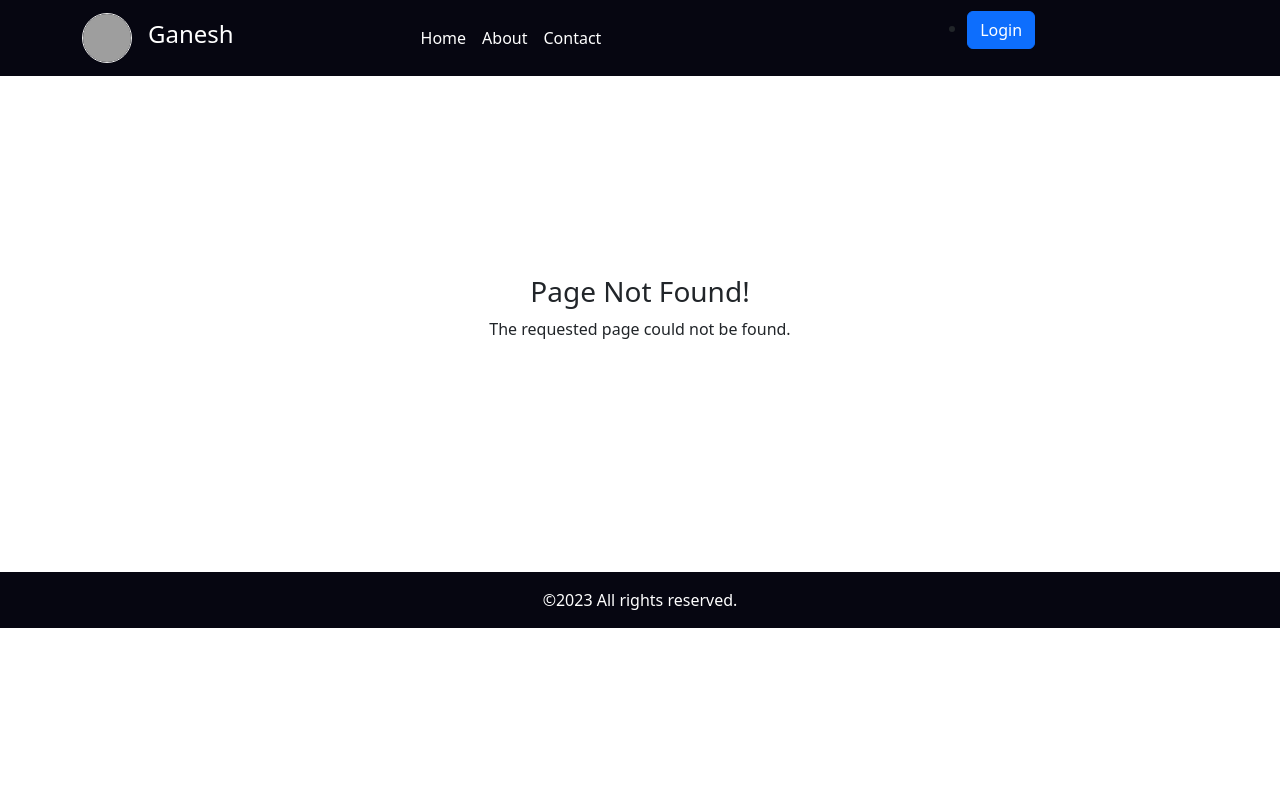
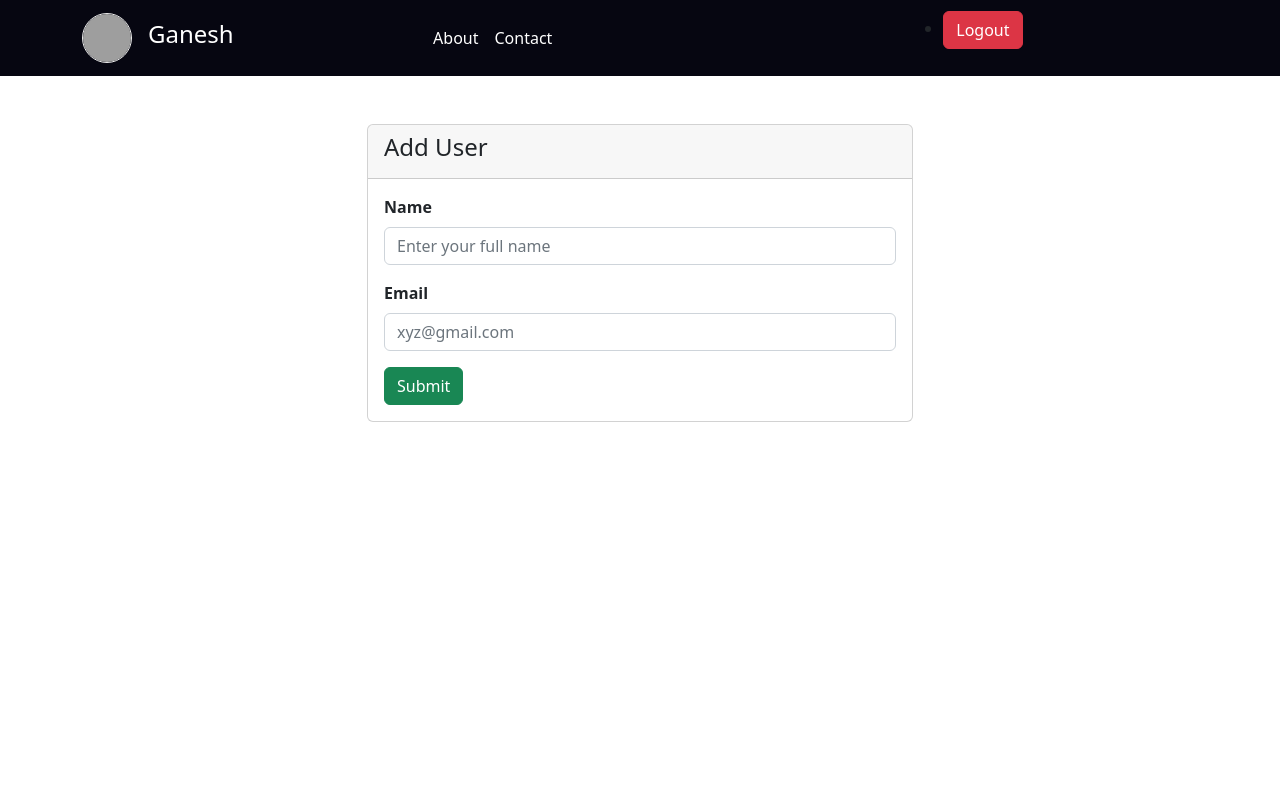
Before and after one commit to ganeshnewpen/mission-react, a React (Create React App) app: page /admin in a window 1280 px wide. Before the commit this address had no page. Shown: the top 800 px of the page. Built offline with nearby package versions, Linux system fonts and the light colour scheme; sample sign-in values are in the browser's storage; grey boxes are pictures that could not be loaded.

Commit message:
learned auth token andoptimized component convention

```diff
--- a/json-server/db.json
+++ b/json-server/db.json
@@ -2,13 +2,13 @@
   "users": [
     {
       "id": 1,
-      "name": "Amir Campbell",
-      "email": "notazafil@mailinator.com"
-    },
-    {
-      "id": 2,
-      "name": "Kasimir Douglas",
-      "email": "caki@mailinator.com"
+      "name": "Callum Koch",
+      "email": "vyge@mailinator.com"
     }
-  ]
+  ],
+  "auth": {
+    "username": "admin",
+    "password": "admin",
+    "token": "ABC3978"
+  }
 }
--- a/public/index.html
+++ b/public/index.html
@@ -16,6 +16,7 @@
   </head>
   <body>
     <noscript>You need to enable JavaScript to run this app.</noscript>
-    <div id="root"></div>
+    <div id="ganesh_root"></div>
+    <script src="https://cdn.jsdelivr.net/npm/bootstrap@5.2.3/dist/js/bootstrap.bundle.min.js"></script>
   </body>
 </html>
--- a/src/App.js
+++ b/src/App.js
@@ -1,15 +1,12 @@
 import React, { useState } from 'react';
 import { BrowserRouter as Router, Routes, Route } from 'react-router-dom';
 import Navbar from './components/navbar';
-import Card from './components/card';
-import UseStateComponents from './components/usestates';
-import Landing from './components/landing';
+import Home from './pages/home';
 import Footer from './components/footer';
 import AboutPage from './pages/about.jsx';
 import Login from './pages/login.jsx';
-import UserList from './pages/userlist';
-import InsertForm from './pages/insertform';
 import NotFound from './pages/404.jsx';
+import AddUser from './admin/addUser';
 
 const App = () => {
   const [isLoggedIn, setLoggedIn] = useState(false);
@@ -18,13 +15,10 @@ const App = () => {
     <Router>
       <Navbar />
       <Routes>
-        <Route path="/" element={<HomePage isLoggedIn={isLoggedIn} />} />
+        <Route path="/" element={<Home />} />
         <Route path="/about" element={<AboutPage />} />
-        <Route path="/users" element={<UserList />} />
-        <Route
-          path="/login"
-          element={<Login setLoggedIn={setLoggedIn} />}
-        />
+        <Route path="/admin" element={<AddUser isLoggedIn={isLoggedIn} />} />
+        <Route path="/login" element={<Login setLoggedIn={setLoggedIn} />} />
         <Route path="*" element={<NotFound />} />
       </Routes>
       <Footer />
@@ -32,24 +26,4 @@ const App = () => {
   );
 };
 
-const HomePage = ({ isLoggedIn }) => {
-  return (
-    <div>
-      <Landing />
-      <Card />
-      <UseStateComponents />
-      <div className="container">
-        <div className="row">
-          <div className="col-lg-6">
-            <UserList />
-          </div>
-          <div className="col-lg-6">
-            {isLoggedIn ? <InsertForm /> : null}
-          </div>
-        </div>
-      </div>
-    </div>
-  );
-};
-
 export default App;
--- /dev/null
+++ b/src/admin/addUser.jsx
@@ -0,0 +1,132 @@
+import React, { useState, useEffect } from 'react';
+import { useNavigate } from 'react-router-dom';
+import axios from 'axios';
+import { Form, Button, Alert } from 'react-bootstrap';
+import { useForm } from 'react-hook-form';
+
+const AddUser = () => {
+  const navigate = useNavigate();
+  useEffect(() => {
+    const token = localStorage.getItem('token');
+    if (!token) {
+      navigate('/login');
+    }
+  }, [navigate]);
+
+  const {
+    register,
+    handleSubmit,
+    formState: { errors },
+    reset
+  } = useForm();
+
+  const [successMessage, setSuccessMessage] = useState('');
+  const [errorMessage, setErrorMessage] = useState('');
+  const [isSubmitting, setIsSubmitting] = useState(false);
+  const [showSubmittingMessage, setShowSubmittingMessage] = useState(false);
+
+  useEffect(() => {
+    let timeoutId;
+    if (isSubmitting) {
+      setShowSubmittingMessage(true);
+      timeoutId = setTimeout(() => {
+        setShowSubmittingMessage(false);
+        setIsSubmitting(false);
+      }, 1000);
+    }
+    return () => {
+      clearTimeout(timeoutId);
+    };
+  }, [isSubmitting]);
+
+  const onSubmit = (data, event) => {
+    event.preventDefault();
+
+    setIsSubmitting(true);
+    setErrorMessage('');
+    axios
+      .get('http://localhost:3001/users?email=' + data.email)
+      .then((response) => {
+        if (response.data.length > 0) {
+          setErrorMessage('Email already exists!');
+          setIsSubmitting(false);
+        } else {
+          axios
+            .post('http://localhost:3001/users', data)
+            .then((response) => {
+              reset();
+              setSuccessMessage('User added successfully');
+              setTimeout(() => {
+                setSuccessMessage('');
+              }, 2000);
+            })
+            .catch(handleError);
+        }
+      })
+      .catch(handleError);
+  };
+
+  const handleError = (error) => {
+    console.error('Error:', error);
+    setErrorMessage('An error occurred. Please try again later.');
+    setIsSubmitting(false);
+  };
+
+  const name = (value) => {
+    if (/\d/.test(value)) {
+      return 'Name should not contain numbers';
+    }
+    return true;
+  };
+
+  return (
+    <div className="container min-vh-100 my-5">
+      <div className="row justify-content-center">
+        <div className="col-lg-6">
+          <div className="card">
+            <div className="card-header">
+              <h4>Add User</h4>
+            </div>
+            <div className="card-body">
+              {errorMessage && <Alert variant="danger">{errorMessage}</Alert>}
+              <Form onSubmit={handleSubmit(onSubmit)} autoComplete="off" className="form-ui">
+                {successMessage && <Alert variant="success">{successMessage}</Alert>}
+
+                <Form.Group controlId="name" className="mb-3">
+                  <Form.Label>Name</Form.Label>
+                  <Form.Control
+                    type="text"
+                    placeholder="Enter your full name"
+                    {...register('name', {
+                      required: true,
+                      validate: name
+                    })}
+                  />
+                  {errors.name && <Form.Text className="text-danger">{errors.name.message}</Form.Text>}
+                </Form.Group>
+
+                <Form.Group controlId="email">
+                  <Form.Label>Email</Form.Label>
+                  <Form.Control
+                    type="email"
+                    placeholder="xyz@gmail.com"
+                    {...register('email', {
+                      required: true
+                    })}
+                  />
+                  {errors.email && <Form.Text className="text-danger">{errors.email.message}</Form.Text>}
+                </Form.Group>
+
+                <Button className="btn btn-success mt-3" type="submit">
+                  {showSubmittingMessage && !errorMessage ? 'Submitting...' : 'Submit'}
+                </Button>
+              </Form>
+            </div>
+          </div>
+        </div>
+      </div>
+    </div>
+  );
+};
+
+export default AddUser;
--- a/src/components/navbar.jsx
+++ b/src/components/navbar.jsx
@@ -1,5 +1,5 @@
-import React from 'react';
-import { Link } from 'react-router-dom';
+import React, { useState, useEffect } from 'react';
+import { Link, useNavigate } from 'react-router-dom';
 
 const MyLogo = ({ name, imageUrl }) => {
   return (
@@ -9,10 +9,28 @@ const MyLogo = ({ name, imageUrl }) => {
   );
 };
 
+
 const Navbar = () => {
   const myLogo = {
     name: 'Ganesh Neupane',
     imageUrl: 'https://blog.ganeshneupane.com.np/assets/img/gitavatar.jpg'
+  };
+
+  const [loggedIn, setLoggedIn] = useState(false);
+  const navigate = useNavigate();
+
+
+  useEffect(() => {
+    const token = localStorage.getItem('token');
+    if (token) {
+      setLoggedIn(true);
+    }
+  }, []);
+
+  const handleLogout = () => {
+    localStorage.removeItem('token');
+    setLoggedIn(false);
+    navigate('/login');
   };
 
   return (
@@ -39,28 +57,30 @@ const Navbar = () => {
               <div className="collapse navbar-collapse" id="navbarNav">
                 <ul className="navbar-nav mx-auto">
                   <li className="nav-item">
-                    <Link to="/" className="nav-link" activeClassName="active">
-                      Home
-                    </Link>
-                  </li>
-                  <li className="nav-item">
-                    <Link to="/about" className="nav-link" activeClassName="active">
+                    <Link to="/about" className="nav-link">
                       About
                     </Link>
                   </li>
                   <li className="nav-item">
-                    <Link to="/contact" className="nav-link" activeClassName="active">
+                    <Link to="/contact" className="nav-link">
                       Contact
                     </Link>
                   </li>
                 </ul>
-
                 <ul className="mx-auto">
-                <li className="nav-item">
-                    <Link to="/login" className="btn btn-primary">
-                      Login
-                    </Link>
-                  </li>
+                  {loggedIn ? (
+                    <li className="nav-item">
+                      <button className="btn btn-danger" onClick={handleLogout}>
+                        Logout
+                      </button>
+                    </li>
+                  ) : (
+                    <li className="nav-item">
+                      <Link to="/login" className="btn btn-primary">
+                        Login
+                      </Link>
+                    </li>
+                  )}
                 </ul>
               </div>
             </nav>
--- a/src/index.js
+++ b/src/index.js
@@ -11,7 +11,7 @@ ReactDOM.render(
   <React.StrictMode>
     <App />
   </React.StrictMode>,
-  document.getElementById('root')
+  document.getElementById('ganesh_root')
 );
 
 reportWebVitals();
--- a/src/pages/404.jsx
+++ b/src/pages/404.jsx
@@ -2,10 +2,13 @@ import React from 'react';
 
 const NotFound = () => {
     return (
-        <div class="min-vh-60 d-flex flex-column align-items-center justify-content-center">
-            <h3>Page Not Found!</h3>
-            <p>The requested page could not be found.</p>
-        </div>
+        <section className='min-vh-100'>
+            <div class="min-vh-60 d-flex flex-column align-items-center justify-content-center">
+                <h3>Page Not Found!</h3>
+                <p>The requested page could not be found.</p>
+            </div>
+        </section>
+
     );
 };
 
--- /dev/null
+++ b/src/pages/home.jsx
@@ -0,0 +1,33 @@
+import React from "react";
+
+import Landing from '../components/landing';
+
+import UseStateComponents from "../components/usestates";
+
+import UserList from "./userlist";
+
+import Card from '../components/card';
+
+
+const Home = () =>{
+    return(
+        <div>
+        <Landing />
+        <Card />
+        <UseStateComponents />
+        <div className="container">
+          <div className="row">
+            <div className="col-lg-6">
+              <UserList />
+            </div>
+            {/* <div className="col-lg-6">
+              {isLoggedIn ? <InsertForm /> : null}
+            </div> */}
+          </div>
+        </div>
+      </div>
+
+    );
+};
+
+export default Home;
--- a/src/pages/login.jsx
+++ b/src/pages/login.jsx
@@ -1,64 +1,71 @@
 import React, { useState } from 'react';
-import { useNavigate } from 'react-router-dom';
+import axios from 'axios';
+import { Form, Button, Alert } from 'react-bootstrap';
 
 const Login = ({ setLoggedIn }) => {
   const [email, setEmail] = useState('');
   const [password, setPassword] = useState('');
-  const navigate = useNavigate();
+  const [showAlert, setShowAlert] = useState(false);
 
-  const handleSubmit = (e) => {
+  const handleSubmit = async (e) => {
     e.preventDefault();
-    console.log('Email:', email);
-    console.log('Password:', password);
 
-    if (email === 'test@gmail.com' && password === 'test') {
-      setLoggedIn(true);
-      navigate('/');
-    } else {
+    try {
+      const response = await axios.get('http://localhost:3001/auth');
+      const { username, password: dbPassword, token } = response.data;
+
+      if (email === username && password === dbPassword) {
+        setLoggedIn(true);
+        localStorage.setItem('token', token); // Store the token in localStorage
+        window.location.href = '/admin';
+      } else {
+        setEmail('');
+        setPassword('');
+        setShowAlert(true);
+      }
+    } catch (error) {
+      console.error('Error:', error);
       setEmail('');
       setPassword('');
-      alert('Invalid credentials. Please try again.');
+      setShowAlert(true);
     }
   };
 
   return (
-    <section className="my-5 py-5">
+    <section className="my-5 min-vh-100">
       <div className="container">
         <div className="row justify-content-center">
           <div className="col-lg-6">
-            <form onSubmit={handleSubmit} className="bg-light rounded shadow p-4">
-              <div className="mb-3">
-                <label htmlFor="email" className="form-label">
-                  Email address
-                </label>
-                <input
-                  type="email"
-                  className="form-control"
-                  id="email"
+            <Form onSubmit={handleSubmit} className="bg-light rounded shadow p-4">
+              {showAlert && (
+                <Alert variant="danger">
+                  Invalid credentials. Please try again.
+                </Alert>
+              )}
+              <Form.Group controlId="email" className="mb-3">
+                <Form.Label className="fw-bold">Email address</Form.Label>
+                <Form.Control
+                  type="text"
                   placeholder="Enter your email"
                   value={email}
                   onChange={(e) => setEmail(e.target.value)}
                   required
                 />
-              </div>
-              <div className="mb-3">
-                <label htmlFor="password" className="form-label">
-                  Password
-                </label>
-                <input
+              </Form.Group>
+              <Form.Group controlId="password" className="mb-3">
+                <Form.Label className="fw-bold">Password</Form.Label>
+                <Form.Control
                   type="password"
-                  className="form-control"
-                  id="password"
                   placeholder="Enter your password"
                   value={password}
                   onChange={(e) => setPassword(e.target.value)}
                   required
                 />
-              </div>
-              <button type="submit" className="btn btn-primary">
+              </Form.Group>
+              <Button type="submit" variant="primary">
                 Login
-              </button>
-            </form>
+              </Button>
+            </Form>
           </div>
         </div>
       </div>
```
